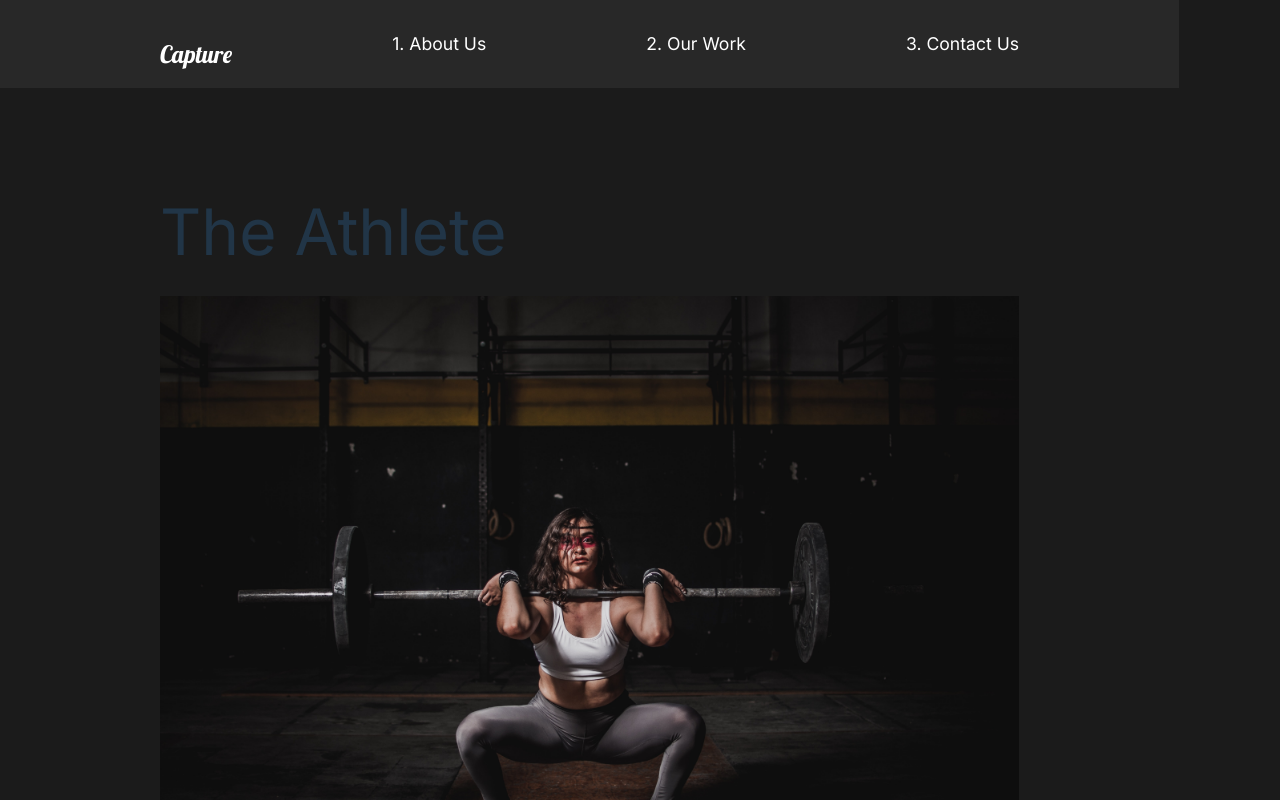
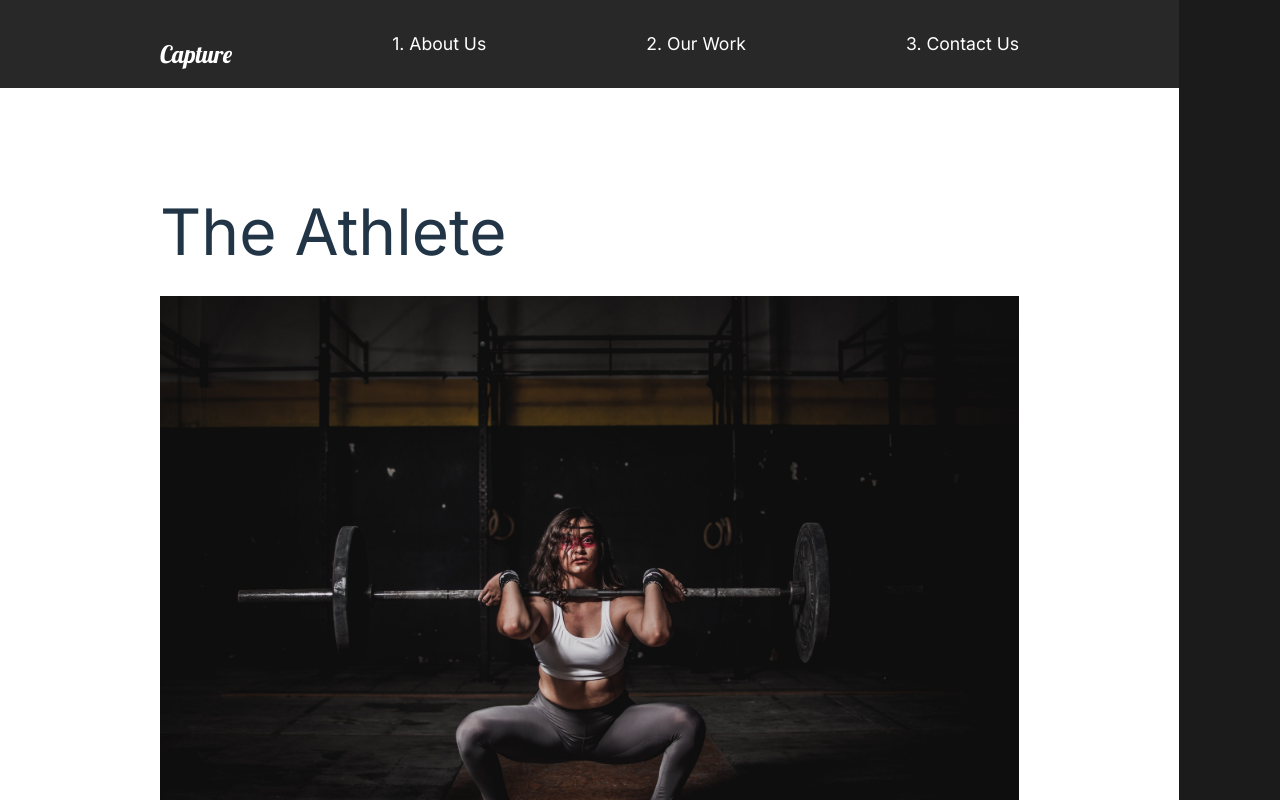
Before and after one commit to FH-N/react-capture-portfolio, a React (Vite) app: page /work in a window 1280 px wide. Shown: the top 800 px of the page. Built offline with nearby package versions, Linux system fonts and the light colour scheme.

Commit message:
13.Page Transitions

```diff
--- a/src/App.tsx
+++ b/src/App.tsx
@@ -7,14 +7,18 @@ import MovieDetail from "./Pages/MovieDetail";
 //Import styles
 import GlobalStyle from "./components/GlobalStyle";
 //Import Router
-import { Switch, Route } from "react-router-dom";
+import { Switch, Route, useLocation } from "react-router-dom";
+//Animation
+import { AnimatePresence } from "framer-motion";
 
 function App() {
+  const location = useLocation();
   return (
     <div className="App">
       <GlobalStyle />
       <Nav />
-      <Switch>
+      <AnimatePresence mode="wait">
+      <Switch location={location} key={location.pathname}>
         <Route path="/" exact>
           <AboutUs />;
         </Route>
@@ -28,6 +32,7 @@ function App() {
           <ContactUs />
         </Route>
       </Switch>
+      </AnimatePresence>
     </div>
   );
 }
--- a/src/Pages/AboutUs.tsx
+++ b/src/Pages/AboutUs.tsx
@@ -2,14 +2,18 @@
 import AboutSection from "../components/AboutSection";
 import ServicesSection from "../components/ServicesSections";
 import FaqSection from "../components/FaqSection";
+//animations
+import {motion} from "framer-motion";
+import { pageAnimation } from "../animation";
+
 
 const AboutUs = () => {
   return (
-    <>
+    <motion.div variants={pageAnimation} initial="hidden" animate="show" exit="exit">
       <AboutSection />;
       <ServicesSection />
       <FaqSection />
-    </>
+    </motion.div>
   );
 };
 
--- a/src/Pages/ContactUs.tsx
+++ b/src/Pages/ContactUs.tsx
@@ -1,8 +1,12 @@
+//animations
+import {motion} from "framer-motion";
+import { pageAnimation } from "../animation";
+
 const ContactUs = () => {
   return (
-    <div>
+    <motion.div variants={pageAnimation} initial="hidden" animate="show" exit="exit" style={{background: "#fff"}}>
       <h1>Contact Us</h1>
-    </div>
+    </motion.div>
   );
 };
 
--- a/src/Pages/MovieDetail.tsx
+++ b/src/Pages/MovieDetail.tsx
@@ -1,7 +1,10 @@
 import styled from "styled-components";
 import { useState, useEffect } from "react";
 import { useHistory } from "react-router-dom";
-import { Award, MovieState, MovieStateProps } from "../movieState";
+import { AwardProp, MovieState, MovieStateProps } from "../movieState";
+//animations
+import {motion} from "framer-motion";
+import { pageAnimation } from "../animation";
 
 const MovieDetail = () => {
   const history = useHistory();
@@ -26,7 +29,7 @@ const MovieDetail = () => {
   return (
     <>
       {movie && (
-        <Details>
+        <Details variants={pageAnimation} initial="hidden" animate="show" exit="exit">
           <Headline>
             <h2>{movie.title}</h2>
             <img src={movie.mainImg} alt="movie" />
@@ -49,7 +52,7 @@ const MovieDetail = () => {
   );
 };
 
-const Details = styled.div`
+const Details = styled(motion.div)`
   color: white;
 `;
 const Headline = styled.div`
@@ -101,7 +104,7 @@ const ImageDisplay = styled.div`
 `;
 
 //award component
-const Award: React.FC<Award> = ({ title, description }) => {
+const Award: React.FC<AwardProp> = ({ title, description }) => {
   return (
     <AwardStyle>
       <h3>{title}</h3>
--- a/src/Pages/OurWork.tsx
+++ b/src/Pages/OurWork.tsx
@@ -5,10 +5,13 @@ import goodtimes from "../img/goodtimes.jpg"
 //import
 import styled from "styled-components"
 import {Link} from "react-router-dom"
+//animations
+import {motion} from "framer-motion";
+import { pageAnimation } from "../animation";
 
 const OurWork = () => {
   return (
-    <Work>
+    <Work variants={pageAnimation} initial="hidden" animate="show" exit="exit" style={{background: "#fff"}}>
       <Movie>
         <h2>The Athlete</h2>
         <div className="line"></div>
@@ -34,7 +37,7 @@ const OurWork = () => {
   );
 };
 
-const Work = styled.div`
+const Work = styled(motion.div)`
 min-height: 100vh;
 overflow: hidden;
 padding: 5rem 10rem;
--- /dev/null
+++ b/src/animation.tsx
@@ -0,0 +1,20 @@
+export const pageAnimation = {
+    hidden: {
+        opacity: 0,
+        y: 300,
+    },
+    show: {
+        opacity: 1,
+        y: 0,
+        transition: {
+            duration: 1,
+        },
+    },
+    exit: {
+        opacity: 0,
+        y: 300,
+        transition: {
+            duration: 1,
+        },
+    }
+};
--- a/src/components/AboutSection.tsx
+++ b/src/components/AboutSection.tsx
@@ -1,24 +1,28 @@
 import home1 from "../img/home1.jpg";
-//Styled
 import { Layout, Description, Image, Hide } from "../styles";
+//framer motion
+import {motion} from "framer-motion";
+
 
 const AboutSection = () => {
+
+
   return (
     <Layout>
       <Description>
-        <div className="title">
+        <motion.div>
           <Hide>
-            <h2>We work to make</h2>
+            <motion.h2>We work to make</motion.h2>
           </Hide>
           <Hide>
-            <h2>
+            <motion.h2>
               your <span>dreams</span> come
-            </h2>
+            </motion.h2>
           </Hide>
           <Hide>
             <h2>true.</h2>
           </Hide>
-        </div>
+        </motion.div>
         <p>
           Contact us for any photography or videography ideas that you have. We
           have professionals that make things come to life.
--- a/src/movieState.tsx
+++ b/src/movieState.tsx
@@ -11,10 +11,10 @@ export interface MovieStateProps {
   mainImg: string;
   secondaryImg: string;
   url: string;
-  awards: Award[];
+  awards: AwardProp[];
 }
 
-export interface Award {
+export interface AwardProp {
   title: string;
   description: string;
 }
```
